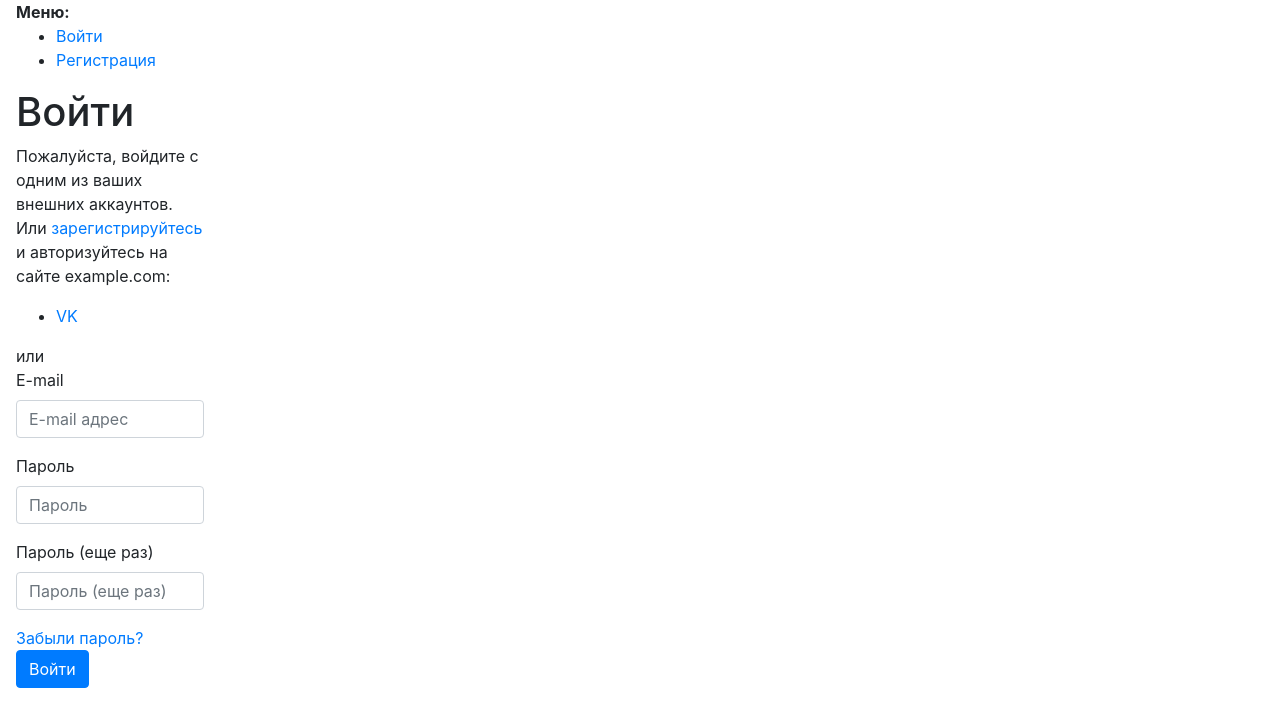
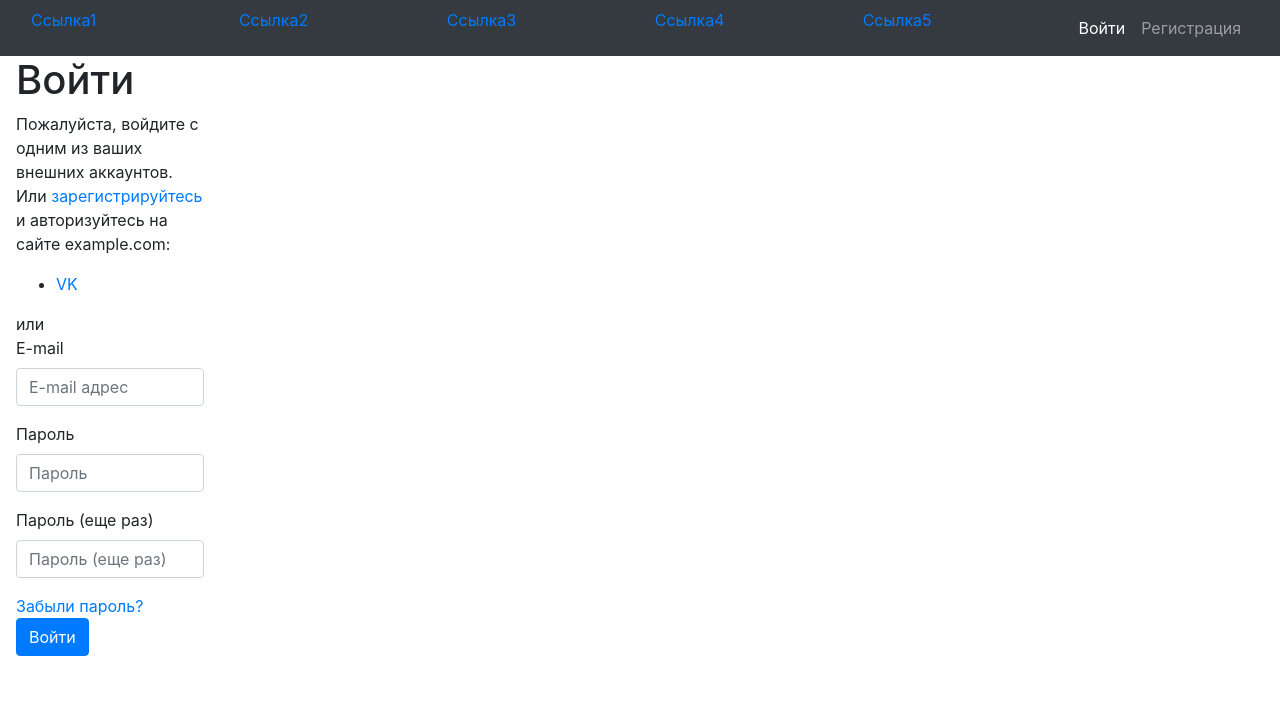
Before and after one commit to lemar30/djnew1, a Django app: page /login/ in a window 1280 px wide. Shown: the top 727 px of the page. Run offline with Django 3.2, Linux system fonts and the light colour scheme; some libraries are stand-ins or nearby versions.

Commit message:
Сделал верхнее меню

```diff
--- a/templates/account/base.html
+++ b/templates/account/base.html
@@ -19,20 +19,42 @@
     </div>
     {% endif %}
 
+
+    <div class="container-fluid">
      <div class="row">
-  <div class="col-md-2 ml-3">
-      <strong>Меню:</strong>
-      <ul>
+    <div class="col-sm bg-dark"> <a class="nav-link" href="">Ссылка1</a></a></div>
+    <div class="col-sm bg-dark"><a class="nav-link" href="">Ссылка2</a></a></div>
+    <div class="col-sm bg-dark"><a class="nav-link" href="">Ссылка3</a></a></div>
+    <div class="col-sm bg-dark"><a class="nav-link" href="">Ссылка4</a></a></div>
+    <div class="col-sm bg-dark"><a class="nav-link" href="">Ссылка5</a></a></div>
+
+    <div class="col-sm bg-dark">
+  <nav class="navbar navbar-expand-sm bg-dark navbar-dark d-flex">
+  <ul class="navbar-nav">
       {% if user.is_authenticated %}
-        <li><a href="{% url 'account_email' %}">Change E-mail</a></li>
-        <li><a href="{% url 'account_logout' %}">Sign Out</a></li>
+
+    <li class="nav-item">
+      <a class="nav-link" href="{% url 'account_email' %}">Change E-mail</a>
+    </li>
+    <li class="nav-item">
+      <a class="nav-link disabled" href="{% url 'account_logout' %}">Sign Out</a>
+    </li>
        {% else %}
-        <li><a href="{% url 'account_login' %}">Войти</a></li>
-        <li><a href="{% url 'account_signup' %}">Регистрация</a></li>
+      <li class="nav-item active">
+      <a class="nav-link" href="{% url 'account_login' %}">Войти</a>
+    </li>
+    <li class="nav-item">
+      <a class="nav-link" href="{% url 'account_signup' %}">Регистрация</a></a>
+    </li>
        {% endif %}
   </ul>
+</nav>
+</div>
+
+
        </div>
     </div>
+
     {% block content %}
     {% endblock %}
     {% endblock %}
--- a/templates/account/login.html
+++ b/templates/account/login.html
@@ -5,6 +5,15 @@
     <title>Вход</title>
     <meta name="description" content="Описание страницы" />
     <link rel="stylesheet" href="https://stackpath.bootstrapcdn.com/bootstrap/4.4.1/css/bootstrap.min.css" integrity="sha384-Vkoo8x4CGsO3+Hhxv8T/Q5PaXtkKtu6ug5TOeNV6gBiFeWPGFN9MuhOf23Q9Ifjh" crossorigin="anonymous">
+    <!-- jQuery library -->
+    <script src="https://ajax.googleapis.com/ajax/libs/jquery/3.3.1/jquery.min.js"></script>
+
+<!-- Popper JS -->
+    <script src="https://cdnjs.cloudflare.com/ajax/libs/popper.js/1.14.0/umd/popper.min.js"></script>
+
+<!-- Latest compiled JavaScript -->
+    <script src="https://maxcdn.bootstrapcdn.com/bootstrap/4.1.0/js/bootstrap.min.js"></script>
+    <meta name="viewport" content="width=device-width, initial-scale=1">
   </head>
   <body>
 {% extends "account/base.html" %}
```
Lines whose indentation alone changed are shown as unchanged.
